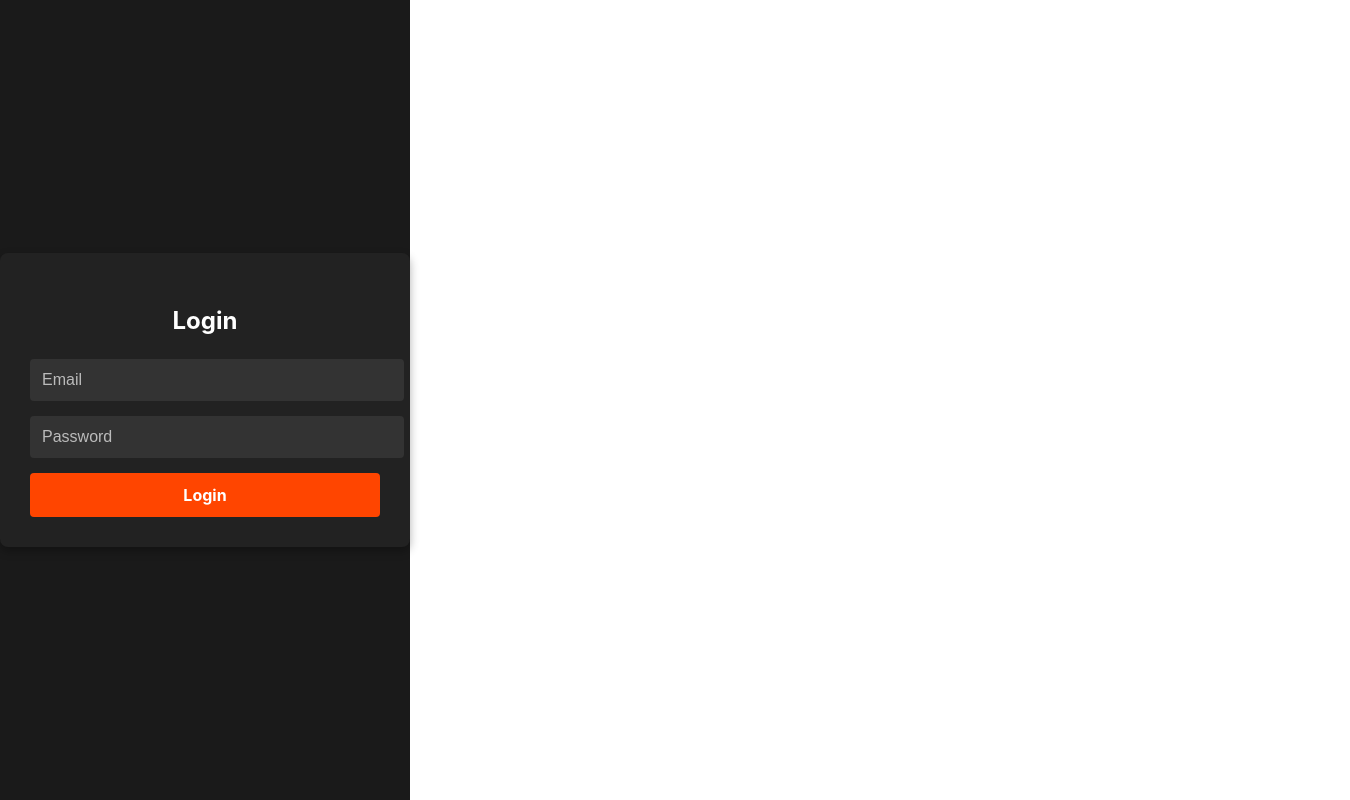
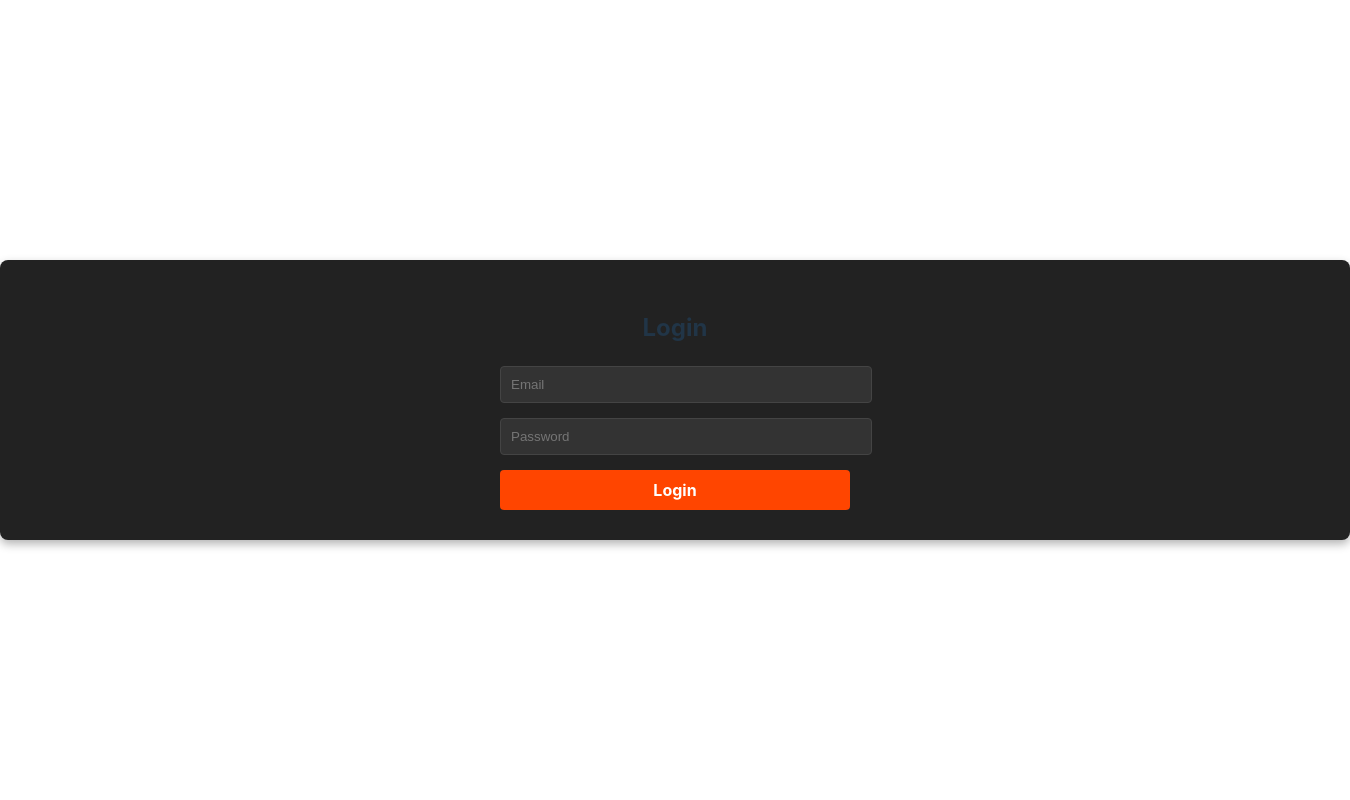
Before and after one commit to ampolperlada/authentication-sys, a React (Vite) app in the folder frontend/frontend-auth/: page /login in a window 1280 px wide. Shown: the whole page, 1350 px wide, since content can reach past the window. Built offline with nearby package versions, Linux system fonts and the light colour scheme.

Commit message:
done css login

```diff
--- a/frontend/frontend-auth/src/pages/Dashboard.jsx
+++ b/frontend/frontend-auth/src/pages/Dashboard.jsx
@@ -27,19 +27,17 @@ const Dashboard = () => {
   }, [navigate]);
 
   return (
-    <div>
-      <h2>Dashboard</h2>
-      {user ? (
-        <div>
-          <p>Welcome, {user.email}!</p>
-          <button onClick={() => { localStorage.removeItem("token"); navigate("/login"); }}>
-            Logout
-          </button>
-        </div>
-      ) : (
-        <p>Loading...</p>
-      )}
+    <div className="login-container">
+    <div className="login-box">
+      <h2>Login</h2>
+      <form className="login-form" onSubmit={handleLogin}>
+        <input type="email" placeholder="Email" value={email} onChange={(e) => setEmail(e.target.value)} required />
+        <input type="password" placeholder="Password" value={password} onChange={(e) => setPassword(e.target.value)} required />
+        <button className="login-btn" type="submit">Login</button>
+      </form>
     </div>
+  </div>
+
   );
 };
 
--- a/frontend/frontend-auth/src/styles/Login.css
+++ b/frontend/frontend-auth/src/styles/Login.css
@@ -1,12 +1,3 @@
-.login-container {
-  display: flex;
-  justify-content: center;  /* ✅ Centers horizontally */
-  align-items: center;      /* ✅ Centers vertically */
-  height: 100vh;            /* ✅ Full height of screen */
-  background-color: #1a1a1a;
-  color: white;
-}
-
 .login-box {
   background: #222;
   padding: 30px;
@@ -14,46 +5,41 @@
   box-shadow: 0 4px 10px rgba(0, 0, 0, 0.3);
   width: 350px;
   text-align: center;
-}
+  display: flex;
+  flex-direction: column;
+  align-items: center; /* ✅ Centers text & form */
+ padding-left: 500px;
+ padding-right: 500px;
 
-.login-box h2 {
-  margin-bottom: 20px;
-  font-size: 24px;
-  font-weight: bold;
+
 }
 
 .login-form {
+  width: 100%; /* ✅ Fixes alignment */
   display: flex;
   flex-direction: column;
   gap: 15px;
 }
 
 .login-form input {
-  width: 100%;
-  padding: 12px;
-  border: none;
+  width: 100%; /* ✅ Ensures inputs stretch inside the box */
+  padding: 10px;
+  border: 1px solid #444;
   background: #333;
   color: white;
   border-radius: 4px;
-  font-size: 16px;
-  outline: none;
-}
-
-.login-form input::placeholder {
-  color: #bbb;
 }
 
 .login-btn {
-  padding: 12px;
-  width: 100%;
-  background: #ff4500;
+  width: 100%; /* ✅ Makes button full-width */
+  padding: 10px;
+  background: #ff4500; /* Button color */
   color: white;
   font-weight: bold;
   border: none;
   border-radius: 4px;
   cursor: pointer;
   transition: 0.3s;
-  font-size: 16px;
 }
 
 .login-btn:hover {
```
